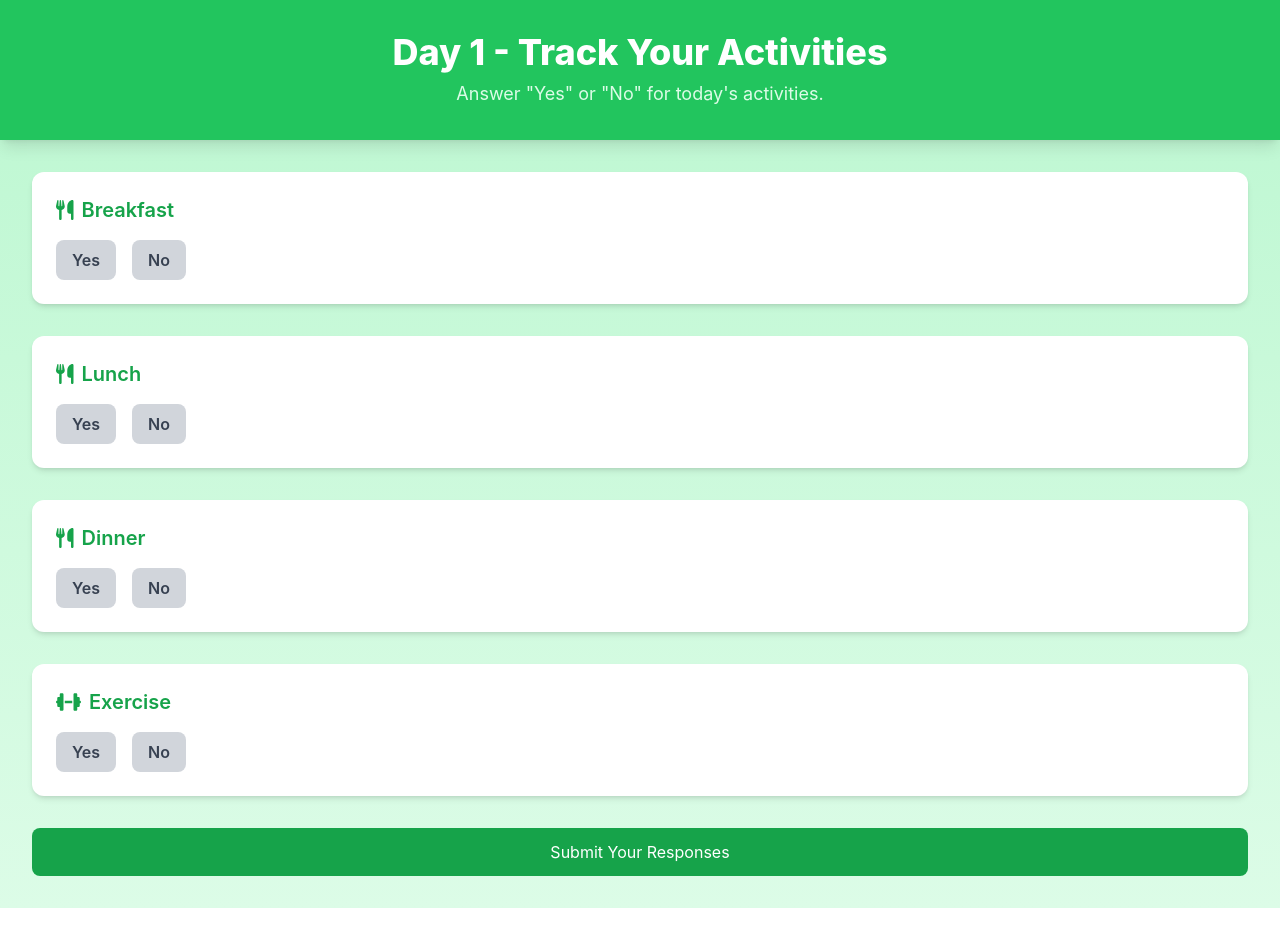
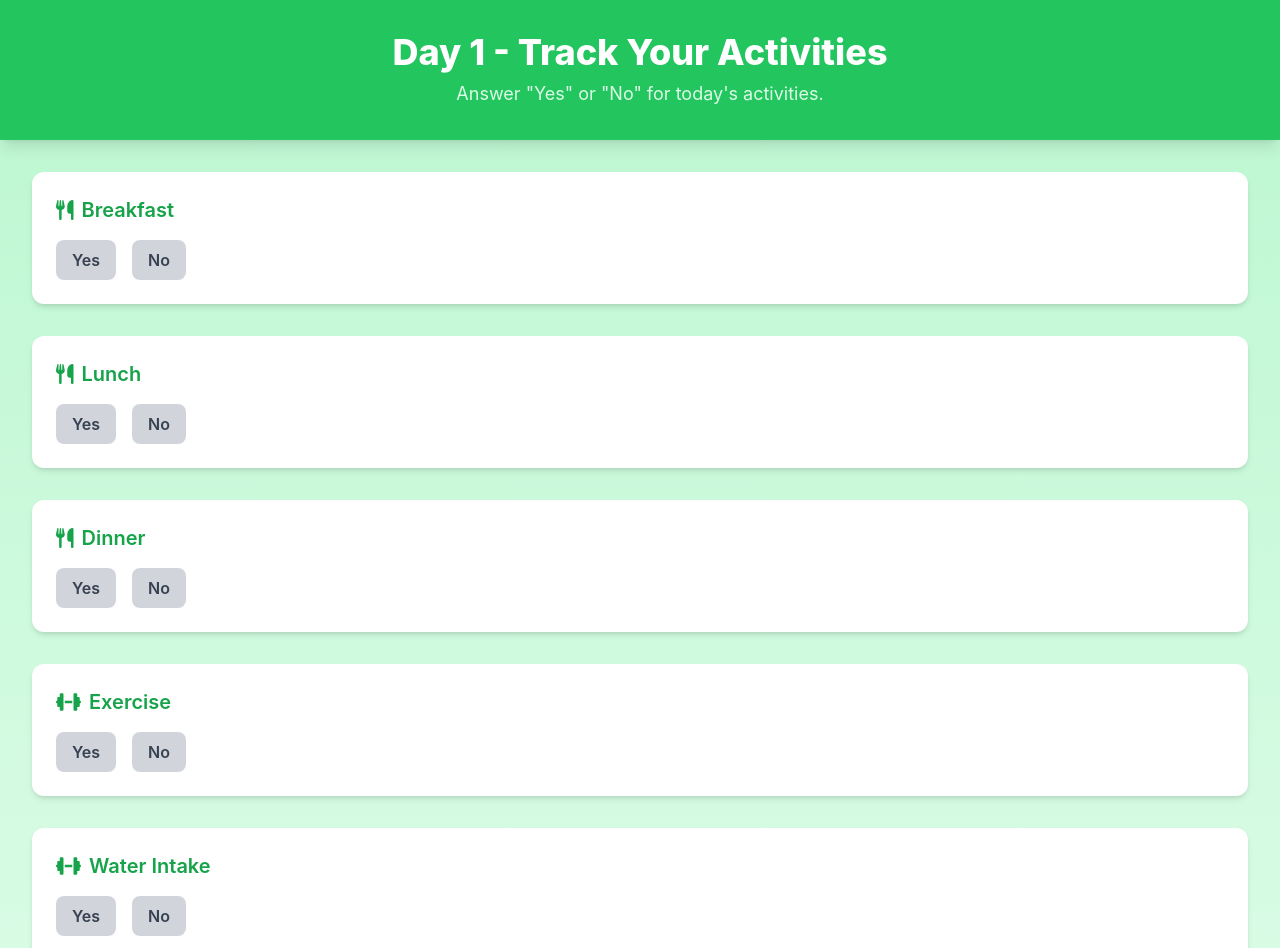
Before and after one commit to HimanshuAs/diet-application-frontend, a React (Create React App) app: page /querystatus in a window 1280 px wide. Shown: the top 948 px of the page. Before the commit the page ends 908 px from the top, so only its background shows below. Built offline with nearby package versions, Linux system fonts and the light colour scheme.

Commit message:
nav bar code

```diff
--- /dev/null
+++ b/src/Nav.js
@@ -0,0 +1,39 @@
+import React from "react";
+import { Link, useNavigate, useLocation } from "react-router-dom";
+
+const Nav = () => {
+  const userName = localStorage.getItem("first_name") || "User";
+  const navigate = useNavigate();
+  const location = useLocation();
+
+  const handleLogout = () => {
+    localStorage.removeItem("user_id");
+    localStorage.removeItem("first_name");
+    navigate("/login");
+  };
+
+  return (
+    <nav className="shadow-md bg-gradient-to-r from-green-500 via-green-600 to-green-700">
+      <div className="flex items-center justify-between max-w-6xl px-6 py-4 mx-auto">
+        {/* Logo */}
+        <div className="text-2xl font-extrabold text-white cursor-pointer">
+          <Link to="/">Health<span className="text-yellow-400">Quest</span>
+        </Link>
+        </div>
+
+        {/* Navigation Links */}
+        <div className="flex items-center space-x-6">
+          {/* Logout Button */}
+          <button
+            onClick={handleLogout}
+            className="px-4 py-2 text-sm font-semibold text-green-700 bg-white rounded-md shadow-md hover:bg-yellow-300 hover:text-green-800"
+          >
+            Logout
+          </button>
+        </div>
+      </div>
+    </nav>
+  );
+};
+
+export default Nav;
--- a/src/QueryStatus.js
+++ b/src/QueryStatus.js
@@ -8,6 +8,7 @@ const QueryStatus = () => {
       lunch: null,
       dinner: null,
       exercise: null,
+      water_intake: null,
     });
     const [loading, setLoading] = useState(false);
     const [currentDay, setCurrentDay] = useState(1);
@@ -32,30 +33,45 @@ const QueryStatus = () => {
     try {
         const payload = {
           user_id: userId,
-        day: currentDay,
-        responses: {
-          breakfast: responses.breakfast === 100 ? 100 : 0,
-          lunch: responses.lunch === 100 ? 100 : 0,
-          dinner: responses.dinner === 100 ? 100 : 0,
-          exercise: responses.exercise === 100 ? 100 : 0,
-        },
+          breakfast: responses.breakfast === 100 ? "yes" : "no",
+          lunch: responses.lunch === 100 ? "yes" : "no",
+          dinner: responses.dinner === 100 ? "yes" : "no",
+          water_intake: responses.water_intake === 100 ? "yes" : "no",
+          exercise: responses.exercise === 100 ? "yes" : "no",
         };
+        console.log("41",payload)
 
-      await fetch('http://127.0.0.1:8000/user/submit-activity/', {
-        method: 'POST',
+        const response = await fetch("http://127.0.0.1:8000/user/diet-progress", {
+          method: "POST",
           headers: {
-          'Content-Type': 'application/json',
+            "Content-Type": "application/json",
           },
           body: JSON.stringify(payload),
         });
+        console.log(response)
 
-      alert('Responses submitted successfully!');
+        if (response.ok) {
+          alert("Responses submitted successfully!");
+          setResponses({
+            breakfast: null,
+            lunch: null,
+            dinner: null,
+            exercise: null,
+            water_intake: null,
+          });
+        } else {
+          const errorData = await response.json();
+          console.error("Error:", errorData);
+          alert("Failed to submit responses.");
+        }
       } catch (error) {
-      console.error('Error submitting responses:', error);
+        console.error("Error submitting responses:", error);
+        alert("An error occurred while submitting your responses.");
       } finally {
         setLoading(false);
       }
     };
+
 
   return (
     <div className="min-h-screen bg-gradient-to-b from-green-200 to-green-100">
@@ -208,6 +224,37 @@ const QueryStatus = () => {
                 </div>
               </div>
 
+              <div className="p-6 bg-white shadow-md rounded-xl hover:shadow-lg">
+                <h3 className="flex items-center text-xl font-semibold text-green-600">
+                  <FontAwesomeIcon icon={faDumbbell} className="mr-2" />
+                  Water Intake
+                </h3>
+                <div className="flex mt-4 space-x-4">
+                  <button
+                    type="button"
+                    className={`px-4 py-2 font-semibold rounded-lg ${
+                      responses.water_intake === 100
+                        ? 'bg-green-500 text-white'
+                        : 'bg-gray-300 text-gray-700'
+                    }`}
+                    onClick={() => handleToggle('water_intake', 100)}
+                  >
+                    Yes
+                  </button>
+                  <button
+                    type="button"
+                    className={`px-4 py-2 font-semibold rounded-lg ${
+                      responses.water_intake === 0
+                        ? 'bg-red-500 text-white'
+                        : 'bg-gray-300 text-gray-700'
+                    }`}
+                    onClick={() => handleToggle('water_intake', 0)}
+                  >
+                    No
+                  </button>
+                </div>
+              </div>
+
               {/* Submit Button */}
               <button
                 type="submit"
--- a/src/UserDetailsModal.js
+++ b/src/UserDetailsModal.js
@@ -1,6 +1,7 @@
 import React, { useState } from "react";
 import { useLocation, useNavigate } from "react-router-dom";
 import bgImage from "./assets/images/smoothie-3697014_1920.jpg";
+import Nav from "./Nav";
 
 const UserDetails = () => {
   const location = useLocation();
@@ -64,6 +65,8 @@ const UserDetails = () => {
   };
 
   return (
+    <>
+   <Nav></Nav>
     <div className="relative min-h-screen">
       {/* Background Image Layer */}
       <div
@@ -141,7 +144,7 @@ const UserDetails = () => {
               />
             </div>
             <div className="mb-4">
-              <label className="block text-gray-700">Water Intake (ml):</label>
+              <label className="block text-gray-700">Water Intake (L):</label>
               <input
                 type="number"
                 name="water_intake"
@@ -165,12 +168,12 @@ const UserDetails = () => {
             <div className="mb-4">
               <label className="block text-gray-700">Plan Duration:</label>
               <input
-                type="text"
+                type="number"
                 name="plan_duration"
                 value={formData.plan_duration}
                 onChange={handleInputChange}
                 className="w-full p-2 border border-gray-300 rounded-md focus:outline-none focus:ring-2 focus:ring-green-500"
-                placeholder="Enter plan duration"
+                placeholder="Enter plan duration in Weeks"
               />
             </div>
             <div className="mb-4">
@@ -208,6 +211,7 @@ const UserDetails = () => {
         </div>
       </div>
     </div>
+    </>
   );
 };
 
--- a/src/WatchDietPlan.js
+++ b/src/WatchDietPlan.js
@@ -8,9 +8,9 @@ const DietPlanDetails = () => {
 
   useEffect(() => {
     // Fetch user_id from localStorage
-    const userId = localStorage.getItem("user_id");
+    const id = localStorage.getItem("user_id");
 
-    if (!userId) {
+    if (!id) {
       setError("User ID not found in localStorage.");
       setLoading(false);
       return;
@@ -19,8 +19,9 @@ const DietPlanDetails = () => {
     // Fetch diet plan details from API
     const fetchDietPlan = async () => {
       try {
-        const response = await fetch(`http://127.0.0.1:8000/dietitian/diet-plan/${userId}`);
+        const response = await fetch(`http://127.0.0.1:8000/dietitian/diet-plan/${id}`);
         const data = await response.json();
+        console.log("24",data)
 
         if (response.ok) {
           setDietDetails(data);
```
Lines whose indentation alone changed are shown as unchanged.
